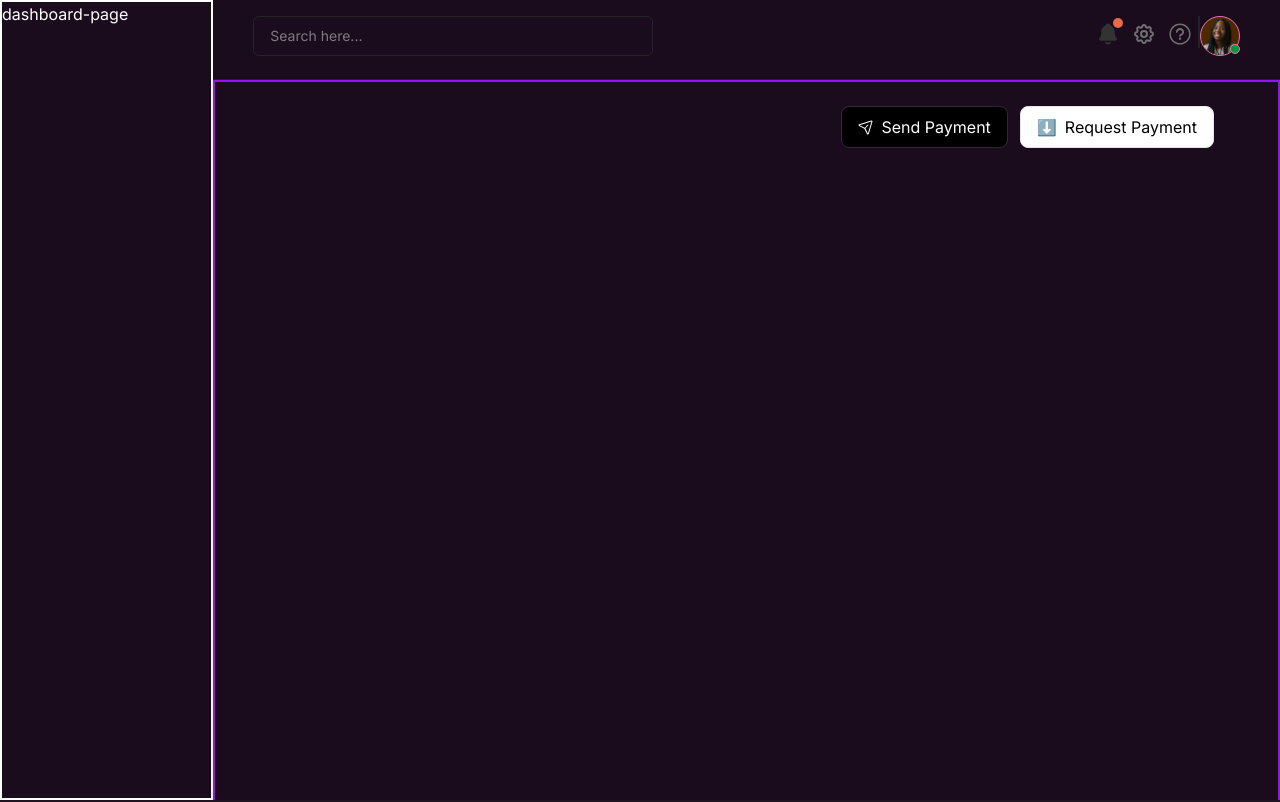
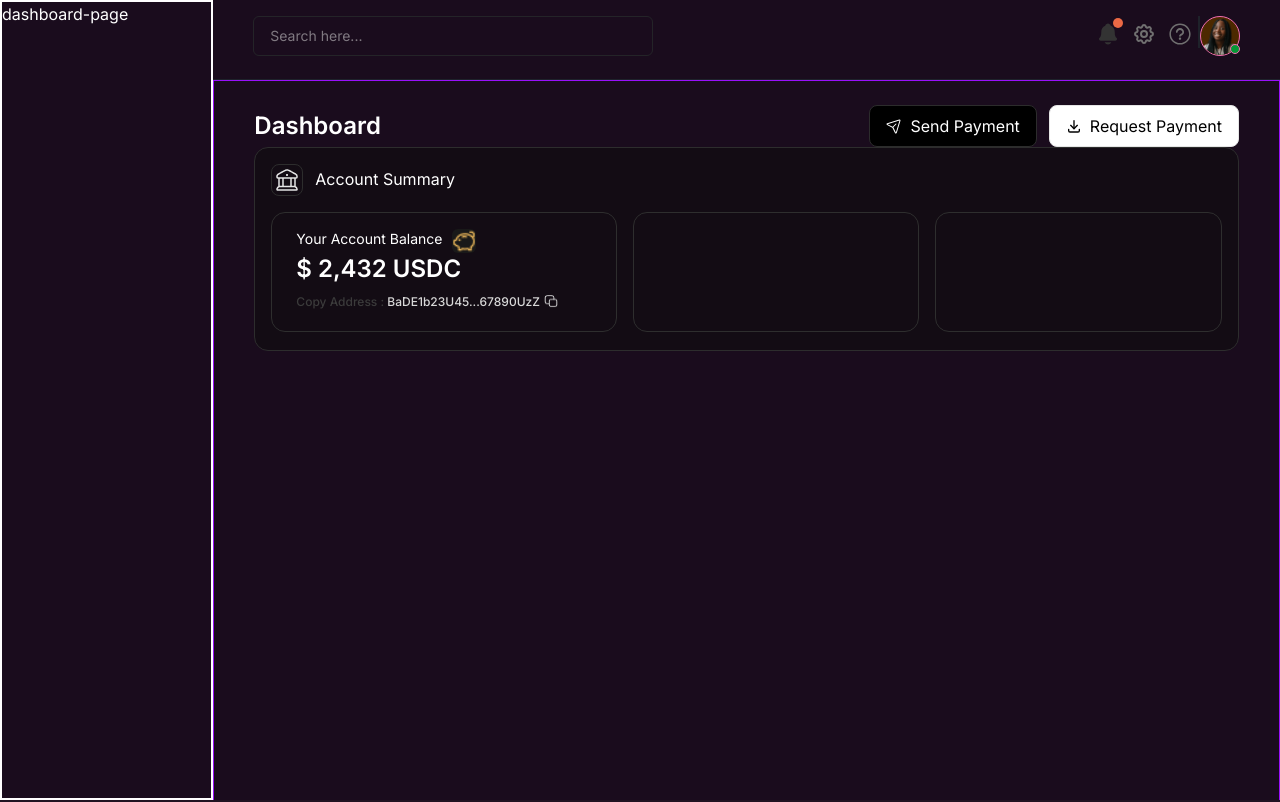
Before and after one commit to Stellopay/stellopay-frontend, a Next.js app: page / in a window 1280 px wide. Shown: the top 802 px of the page. Built offline with nearby package versions, Linux system fonts and the light colour scheme.

Commit message:
added account summary

```diff
--- /dev/null
+++ b/components/dashboard/account-summary.tsx
@@ -0,0 +1,37 @@
+'use client';
+import Image from "next/image";
+export default function AccountSummary() {
+  return (
+    <div className="max-w-[68.75rem] p-4 rounded-xl h-[12.75rem] gap-4 border-[1px]  border-[#2D2D2D] bg-[#0D0D0D80]">
+        <div className="max-w-[66.75rem] h-8 gap-3 mb-4  flex items-center">
+            <div className="w-8 h-8 rounded-[8px] border border-[#2D2D2D] flex justify-center items-center">
+                <Image src='/bank.png' alt="" width={24} height={24} className="w-6 h-6 top left"/>
+            </div>
+            <h1 className="font-[Inter] text-base leading-[145%] align-middle">Account Summary</h1>
+        </div>
+
+            <div className="max-w-[66.75rem] h-[7.5rem] gap-4 flex justify-between">
+                <div className="w-[21.59rem] h-[7.5rem] py-4 px-6 border border-[#2E2E2E] rounded-xl">
+                    <div className="w-[18.59rem] h-6 gap-2.5 flex">
+                         <h1 className="text-sm align-middle font-[Inter]">Your Account Balance</h1>
+                         <Image src="/piggy-bank.png" alt="deposit" width={24} height={24} className="rounded-[6px] bg-[#191919]"/>
+                    </div>
+
+                    <div className="w-[18.59rem] h-[2.19rem]">
+                        <h1 className="font-semibold text-2xl align-middle font-[Inter]">$ 2,432 USDC</h1>
+                    </div>
+
+                    <div className="w-[16.4375rem] h-[17px] gap-1 inline-flex">
+                        <p className="font-medium text-xs align-middle font-[Inter] text-[#3B3B3B]">Copy Address :                          <span className="text-[#D8D8D8] cursor-pointer">BaDE1b23U45...67890UzZ</span>
+                        </p>
+                        <Image src="/copy-01.png" alt="copy" width={14} height={14} className="w-3.5 h-3.5 cursor-pointer"/>
+                    </div>
+
+                </div>
+
+               <div className="w-[21.59rem] h-[7.5rem] py-4 px-6 border border-[#2E2E2E] rounded-xl"></div>
+                <div className="w-[21.59rem] h-[7.5rem] py-4 px-6 border border-[#2E2E2E] rounded-xl"></div>
+            </div>
+    </div>
+  )
+}
--- a/components/dashboard/dashboard-page.tsx
+++ b/components/dashboard/dashboard-page.tsx
@@ -1,9 +1,10 @@
+'user client'
 import React from 'react';
 import Image from "next/image";
 import Link from 'next/link';
-// import DashboardPayment from "@/components/dashboard/dashboard-header";
+import AccountSummary from '@/components/dashboard/account-summary';
 import { IoNotifications} from "react-icons/io5";
-import { TbSettings } from "react-icons/tb";
+import { TbSettings, TbDownload } from "react-icons/tb";
 import { RxQuestionMarkCircled } from "react-icons/rx";
 import { PiPaperPlaneTilt } from "react-icons/pi";
 
@@ -43,21 +44,25 @@ export default function dashboard() {
                     </div>
                 </div>
 
-                <div className='max-w-[1400px] h-[1250px] border-2 border-purple-600 py-6 px-10'>
-                    <div className="w-full px-4 md:px-6">
+                <div className='max-w-[1400px] h-[1250px] border-1 border-purple-600 py-6 px-10'>
+                    <div className="w-full">
                        <div className="max-w-screen-xl mx-auto flex flex-col sm:flex-row items-start sm:items-center justify-between gap-4">
-                           <h1 className="text-white text-2xl font-semibold pl-4"></h1>
+                           <h1 className="text-white text-2xl font-semibold ml-0">Dashboard</h1>
                             <div className="flex flex-col sm:flex-row gap-2 sm:gap-3 w-full sm:w-auto">
                                 <button className="flex items-center justify-center gap-2 bg-black text-white px-4 py-2 rounded-md border border-[#2c2c2c] hover:bg-[#111] transition w-full sm:w-auto">
-                                    <span><PiPaperPlaneTilt /></span> Send Payment
+                                    <span><PiPaperPlaneTilt /></span>Send Payment
                                 </button>
                                 <button className="flex items-center justify-center gap-2 bg-white text-black px-4 py-2 rounded-md border hover:bg-[#f3f3f3] transition w-full sm:w-auto">
-                                   <span>⬇️</span> Request Payment
+                                   <span><TbDownload /></span> Request Payment
                                 </button>
                             </div>
                         </div>
                     </div>
+
+                    <AccountSummary />
                 </div>
+
+
             </div>
     </div>
   )
```
Also changed, not shown: public/copy-01.png (added).
